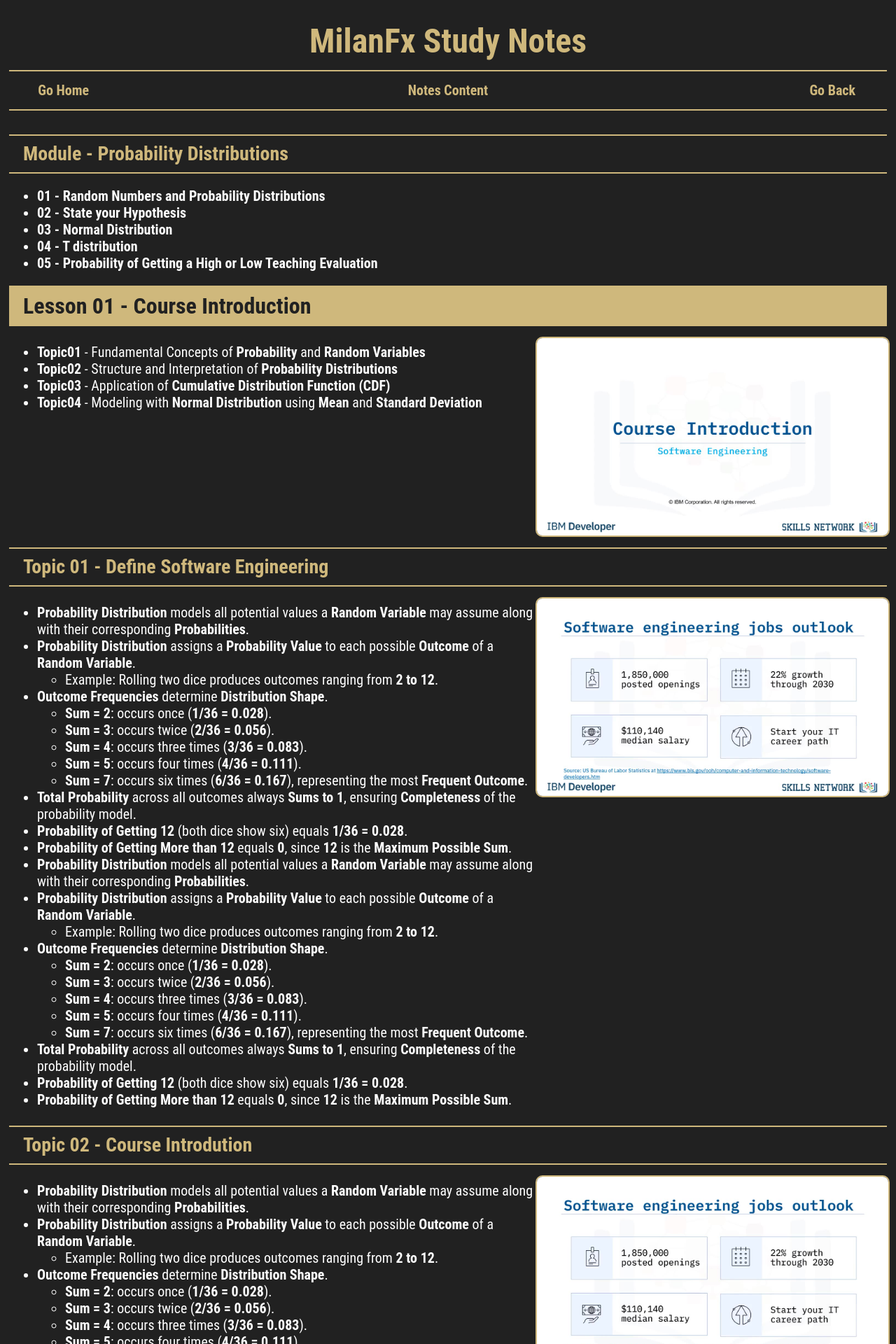
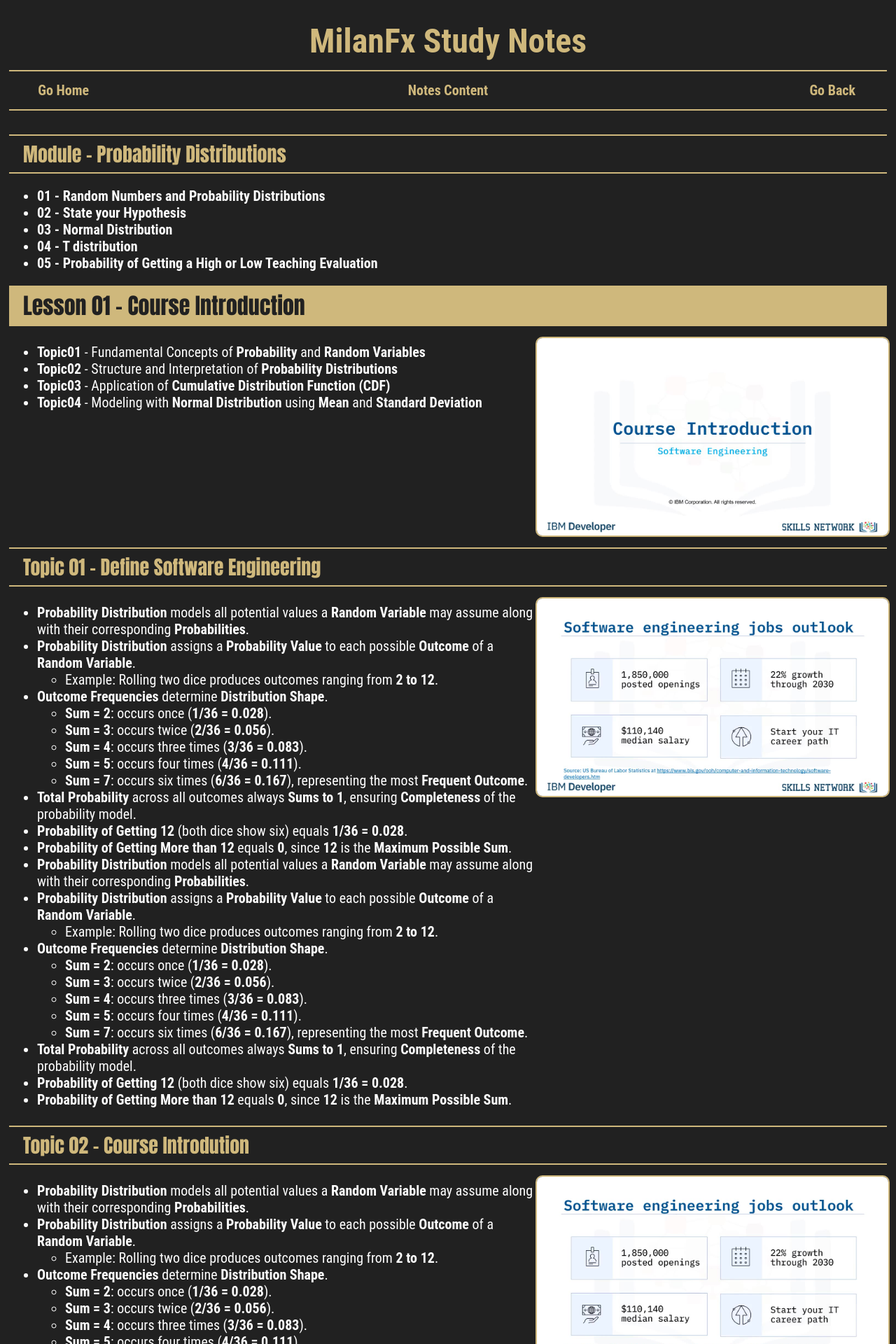
Before and after one commit to milanfx/milanfx.github.io, a Jekyll site: the page built from test.md, in a window 1280 px wide. Shown: the top 1920 px of the page at 70% size. Built offline with Jekyll 4.4.1, drawn with Linux system fonts in a browser that asks for light colours; our own code applies the rules of GitHub Pages for plain Markdown files.

Commit message:
Update page.html

```diff
--- a/_layouts/page.html
+++ b/_layouts/page.html
@@ -55,7 +55,7 @@
       box-sizing: border-box;
       background-color: var(--name);
       color: var(--back);
-      font-family: 'Roboto Condensed', sans-serif;
+      font-family: 'Impact', sans-serif;
       font-weight: bold;
       text-decoration: none;
       line-height: 1.5;
@@ -74,7 +74,7 @@
       box-sizing: border-box;
       background-color: var(--name);
       color: var(--back);
-      font-family: 'Roboto Condensed', sans-serif;
+      font-family: 'Impact', sans-serif;
       font-weight: bold;
       text-decoration: none;
       line-height: 1.5;
@@ -93,7 +93,7 @@
       box-sizing: border-box;
       background-color: var(--back);
       color: var(--name);
-      font-family: 'Roboto Condensed', sans-serif;
+      font-family: 'Impact', sans-serif;
       font-weight: bold;
       text-decoration: none;
       line-height: 1.5;
```
